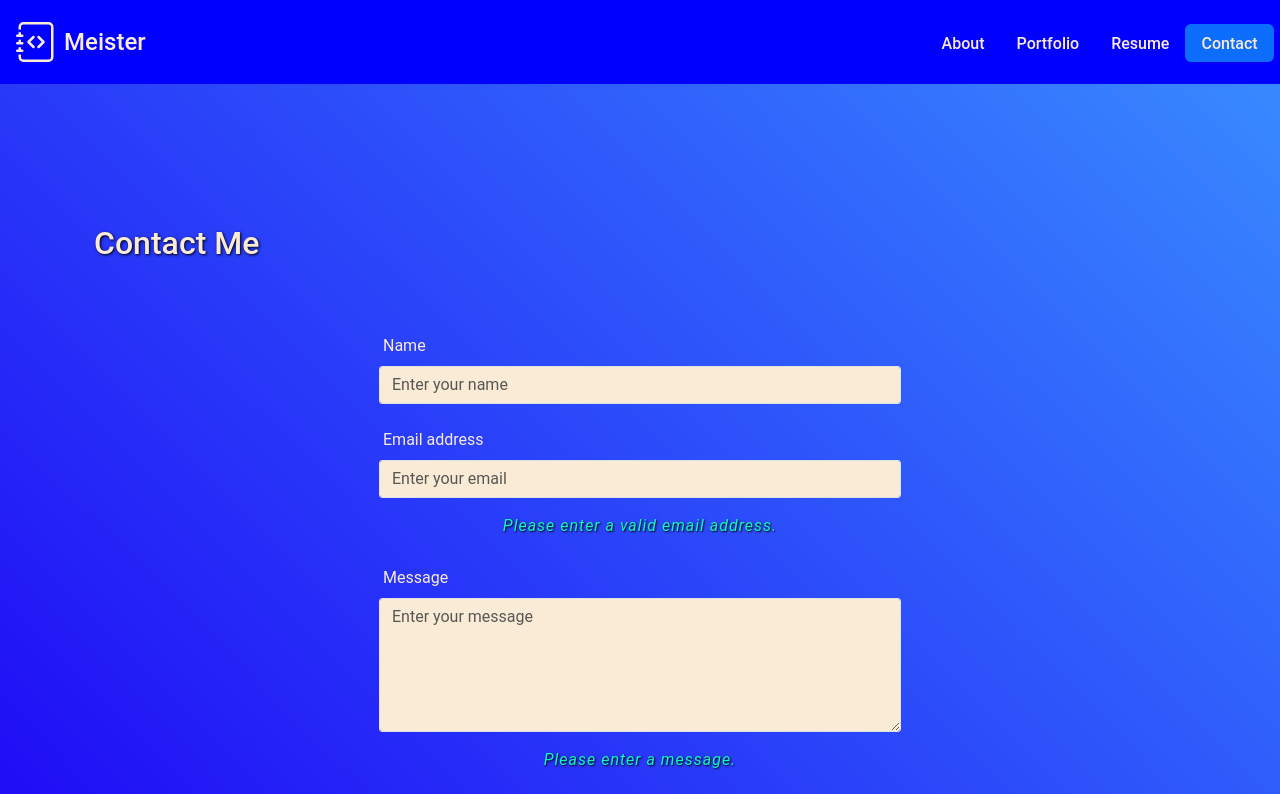
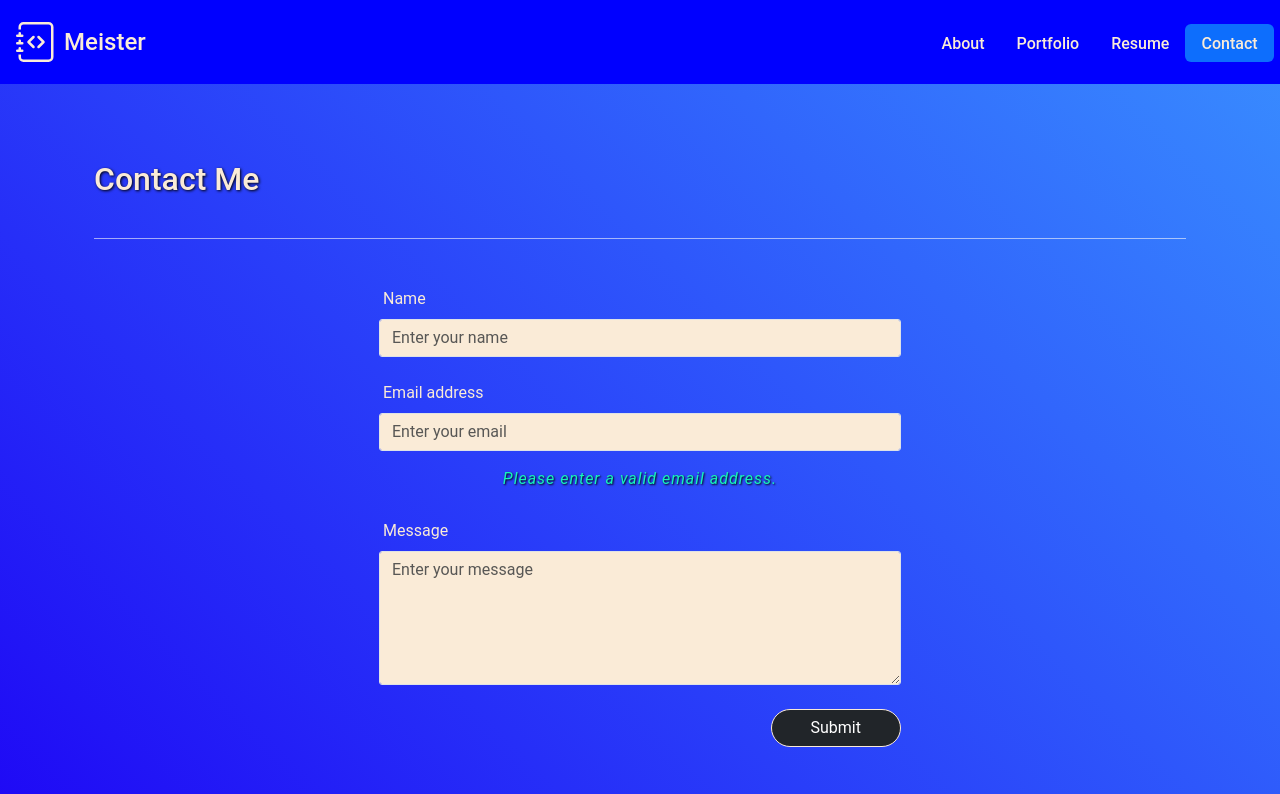
Before and after one commit to CookingMeister/meister-react-portfolio, a React (Vite) app: page /contact in a window 1280 px wide. Shown: the top 794 px of the page. Built offline with nearby package versions, Linux system fonts and the light colour scheme.

Commit message:
update styling on resume page, cards for skills, minor styling on other pages

```diff
--- a/public/css/styles.css
+++ b/public/css/styles.css
@@ -30,11 +30,13 @@ body {
   }
 
   /* Footer socials */
-  .social i:hover {
-    color: #C20024;
-  }
 
   .social i {
     font-size: 1.5rem;
     color: antiquewhite;
   }
+
+  .btn:hover {
+    transform: scale(1.03);
+    box-shadow: 0 4px 10px rgba(0, 0, 0, 0.3);
+  }
--- a/src/components/About.jsx
+++ b/src/components/About.jsx
@@ -6,6 +6,7 @@
  */
 import React from 'react';
 import { Fade } from 'react-awesome-reveal';
+import Icon from './Icon';
 
 function About() {
   return (
@@ -15,7 +16,8 @@ function About() {
         fontFamily: 'Roboto, sans-serif',
         backgroundImage:
           'linear-gradient(45deg, rgb(30, 6, 245), rgba(0, 110, 255, 0.777))',
-        paddingTop: '7vh',
+        padding: '5vh 0',
+        minHeight: '70vh',
       }}
     >
       <div className="container">
@@ -42,12 +44,13 @@ function About() {
                 Fredericton, New Brunswick.
               </p>
             </Fade>
-            <div style={{ margin: '10%' }}>
+            <div style={{ margin: '8%' }}>
               <img
                 src="/img/profile.png"
                 className="profile-pic my-5 img-fluid"
-                alt="Sunny summer day profile picture of young man smiling outside."
+                alt="Sunny summer day profile of young man smiling outside."
               />
+
             </div>
           </div>
         </div>
--- a/src/components/Contact.jsx
+++ b/src/components/Contact.jsx
@@ -8,9 +8,7 @@ import { Fade } from 'react-awesome-reveal';
 function Contact() {
   const [name, setName] = useState('');
   const [email, setEmail] = useState('');
-  const [message, setMessage] = useState('');
   const [emailError, setEmailError] = useState('');
-  const [messageError, setMessageError] = useState('');
 
   useEffect(() => {
     // Validate email
@@ -20,14 +18,7 @@ function Contact() {
     } else {
       setEmailError('');
     }
-
-    // Validate message
-    if (message.trim() === '') {
-      setMessageError('Please enter a message.');
-    } else {
-      setMessageError('');
-    }
-  }, [email, message]);
+  }, [email]);
 
   const handleSubmit = (e) => {
     e.preventDefault();
@@ -51,8 +42,8 @@ function Contact() {
         fontFamily: 'Roboto, sans-serif',
         backgroundImage:
           'linear-gradient(45deg, rgb(30, 6, 245), rgba(0, 110, 255, 0.777))',
-        paddingTop: '27vh',
-        paddingBottom: '8vh',
+        paddingTop: '20vh',
+        paddingBottom: '10vh',
         color: 'antiquewhite',
         borderRadius: '2px',
       }}
@@ -61,17 +52,22 @@ function Contact() {
         <h3
           className="fs-2"
           style={{
-            marginTop: '1vh',
-            marginBottom: '10vh',
+            marginBottom: '2.5rem',
             textShadow: '1px 1px 3px black',
           }}
         >
           Contact Me
         </h3>
+
+        <div
+          className="border-top border-light mb-5 mt-4"
+          style={{ opacity: '0.6' }}
+        ></div>
+
         {/* Fade Animation */}
         <Fade duration={1900} triggerOnce>
           <form
-            className="row gy-2 gx-4 align-items-center justify-content-center mx-auto w-100 d-block"
+            className="row gy-2 gx-4 align-items-center justify-content-center mx-auto w-100 d-block my-1"
             onSubmit={handleSubmit}
           >
             <div className="col-md-12 col-lg-6 mx-auto pb-3">
@@ -86,6 +82,7 @@ function Contact() {
                 placeholder="Enter your name"
                 value={name}
                 onChange={(e) => setName(e.target.value)}
+                required
               />
             </div>
             <div className="col-md-12 col-lg-6 mx-auto pb-1">
@@ -100,16 +97,19 @@ function Contact() {
                 placeholder="Enter your email"
                 value={email}
                 onChange={(e) => setEmail(e.target.value)}
+                required
               />
               {/* Display email error if there is one  */}
               {emailError && (
                 <p
-                style={{ textShadow: '1px 1px 2px black', color: '#15f5ba', letterSpacing: '1px' }}
+                  style={{
+                    textShadow: '1px 1px 2px black',
+                    color: '#15f5ba',
+                    letterSpacing: '1px',
+                  }}
                   className="text-center mt-3"
                 >
-                  <em>
-                    {emailError}
-                  </em>
+                  <em>{emailError}</em>
                 </p>
               )}
             </div>
@@ -123,27 +123,23 @@ function Contact() {
                 id="message"
                 rows="5"
                 placeholder="Enter your message"
-                value={message}
-                onChange={(e) => setMessage(e.target.value)}
+                required
               ></textarea>
-              {/* Display message error if there is one  */}
-              {messageError && (
-                <p
-                  style={{ textShadow: '1px 1px 2px black', color: '#15f5ba', letterSpacing: '1px' }}
-                  className="text-center mt-3"
+
+              <div className="d-flex justify-content-end">
+                <button
+                  type="submit"
+                  className="btn btn-dark my-4"
+                  style={{
+                    width: '25%',
+                    border: '1px solid antiquewhite',
+                    borderRadius: '50px',
+                    transition: 'all 0.3s',
+                  }}
                 >
-                  <em>
-                    {messageError}
-                  </em>
-                </p>
-              )}
-              <button
-                type="submit"
-                className="btn btn-dark mt-2"
-                style={{ width: '25%', border: '1px solid antiquewhite', borderRadius: '4px' }}
-              >
-                Submit
-              </button>
+                  Submit
+                </button>
+              </div>
             </div>
           </form>
         </Fade>
--- a/src/components/DownloadLink.jsx
+++ b/src/components/DownloadLink.jsx
@@ -2,22 +2,23 @@ import React from 'react';
 
 const DownloadLink = () => {
   return (
+    <div
+      className="text-center mb-2 pb-5">
       <a
         href="/Resume_Apr2024.docx"
         download
         style={{
           textDecoration: 'none',
-          color: '#C20024',
-          textShadow: '1px 1px 3px black',
-          fontSize: '1.2rem',
-          marginLeft: '28%',
-          width: '40%',
+          width: 'max-content',
+          transition: 'all 0.3s',
+          borderRadius: '50px'
         }}
-        className="my-2 mb-5 pb-5 text-center"
+        className="btn btn-outline-info btn-lg px-4"
       >
-        <i class="fas fa-file-download mx-2"></i>
+        <i class="fas fa-file-download me-3"></i>
         Download Resume
       </a>
+    </div>
   );
 };
 
--- a/src/components/Footer.jsx
+++ b/src/components/Footer.jsx
@@ -21,7 +21,6 @@ function Footer() {
         height: '24vh',
         backgroundImage: "url('/img/Designer.png')",
         backgroundPosition: 'center',
-        // padding: '8vh',
         fontSize: '80%',
         position: 'relative',
         zIndex: 1,
@@ -41,11 +40,19 @@ function Footer() {
       ></div>
       <div className="container footer text-white">
         <footer>
-          <div className="social d-flex justify-content-center align-items-center">
+          <div
+            className="social d-flex justify-content-center align-items-center"
+            onMouseOver={(e) => (e.target.style.color = '#0dcaf0')}
+            onMouseOut={(e) => (e.target.style.color = 'white')}
+          >
             <a href="https://github.com/CookingMeister?tab=repositories">
               <i className="fab fa-github px-3 py-4"></i>
             </a>
-            <a href="https://www.linkedin.com/in/shawn-meister-bb646b29a/">
+            <a
+              href="https://www.linkedin.com/in/shawn-meister-bb646b29a/"
+              onMouseOver={(e) => (e.target.style.color = '#0dcaf0')}
+              onMouseOut={(e) => (e.target.style.color = 'white')}
+            >
               <i className="fab fa-linkedin px-3 py-4"></i>
             </a>
           </div>
--- a/src/components/Portfolio.jsx
+++ b/src/components/Portfolio.jsx
@@ -11,7 +11,7 @@ function Portfolio() {
     fontFamily: 'Roboto, sans-serif',
     backgroundImage:
       'linear-gradient(45deg, rgb(30, 6, 245), rgba(0, 110, 255, 0.777))',
-    paddingTop: '28vh',
+    paddingTop: '20vh',
     paddingBottom: '14vh',
   };
 
@@ -19,11 +19,13 @@ function Portfolio() {
     <section id="Work" style={styles}>
       <div className="container px-4">
         <h2
-          className="fs-2 pb-5"
+          className="fs-2 pb-4"
           style={{ textShadow: '1px 1px 3px black', color: 'antiquewhite' }}
         >
           Portfolio
         </h2>
+        <div className="border-top border-light my-3" style={{ opacity: '0.6' }}></div>
+
         <div className="row row-cols-sm-1 row-cols-md-2 row-cols-xl-3 align-items-stretch g-5 py-5">
           {/* Zoom and Fade Animations */}
           <Zoom cascade damping={0.2} triggerOnce>
--- a/src/components/Resume.jsx
+++ b/src/components/Resume.jsx
@@ -13,12 +13,12 @@ export default function Resume() {
     color: 'antiquewhite',
     textDecoration: 'none',
     textShadow: '1px 1px 3px black',
-    li: {
-      marginLeft: '-0.5rem',
-      marginTop: '1rem',
-      color: 'antiquewhite',
-      textShadow: '1px 1px 3px black',
-    },
+    // li: {
+    //   marginLeft: '-0.5rem',
+    //   marginTop: '1rem',
+    //   color: 'antiquewhite',
+    //   textShadow: '1px 1px 3px black',
+    // },
   };
 
   const skillCategories = [
@@ -63,7 +63,7 @@ export default function Resume() {
         fontFamily: 'Roboto, sans-serif',
         backgroundImage:
           'linear-gradient(45deg, rgb(30, 6, 245), rgba(0, 110, 255, 0.777))',
-        paddingTop: '27vh',
+        paddingTop: '20vh',
         paddingBottom: '8vh',
       }}
     >
@@ -72,28 +72,30 @@ export default function Resume() {
           className="fs-2"
           style={{
             color: 'antiquewhite',
-            marginTop: '1vh',
-            marginBottom: '8vh',
             textShadow: '1px 1px 3px black',
+            marginBottom: '2.5rem',
           }}
         >
           Resume
         </h2>
+        <div className="border-top border-light my-3" style={{ opacity: '0.6' }}></div>
+
         <Fade duration={2100} triggerOnce>
           <div className="row row-cols align-items-stretch g-4 p-5 mb-3">
             <div className="col-lg-12 d-flex justify-content-center mx-lg-5 mx-2">
               <div className="row">
                 <DownloadLink />
                 <h4
-                  className="pb-4"
                   style={{
                     color: 'antiquewhite',
                     textShadow: '1px 1px 3px black',
                     marginLeft: '-2vw',
                   }}
                 >
-                  Skills:
+                  Skills
                 </h4>
+                <div className="border-top border-light mt-4 mb-5" style={{ opacity: '0.6' }}></div>
+
                 {skillCategories.map((category, index) => (
                   <SkillList
                     key={index}
--- a/src/components/SkillList.jsx
+++ b/src/components/SkillList.jsx
@@ -1,14 +1,23 @@
 import React from 'react';
 
-const SkillList = ({ title, skills, fontStyles }) => {
+const SkillList = ({ title, skills }) => {
   return (
-    <div className="col-lg-3 col-sm-6 g-4 px-2">
-      <h5 style={fontStyles}>{title}:</h5>
-      <ul style={fontStyles.li}>
-        {skills.map((skill, index) => (
-          <li key={index}>{skill}</li>
-        ))}
-      </ul>
+    <div className="col-md-6 mb-4">
+      <div
+        className="card text-center text-light bg-dark border-0 shadow-lg h-100"
+        style={{ transition: 'transform 0.3s ease-in-out' }}
+      >
+        <div className="card-body">
+          <h5 className="card-title text-info">{title}</h5>
+          <ul className="list-unstyled d-flex flex-column align-items-center ms-3">
+            {skills.map((skill, index) => (
+              <li key={index} className="my-2 w-100 text-start">
+                {skill}
+              </li>
+            ))}
+          </ul>
+        </div>
+      </div>
     </div>
   );
 };
```
